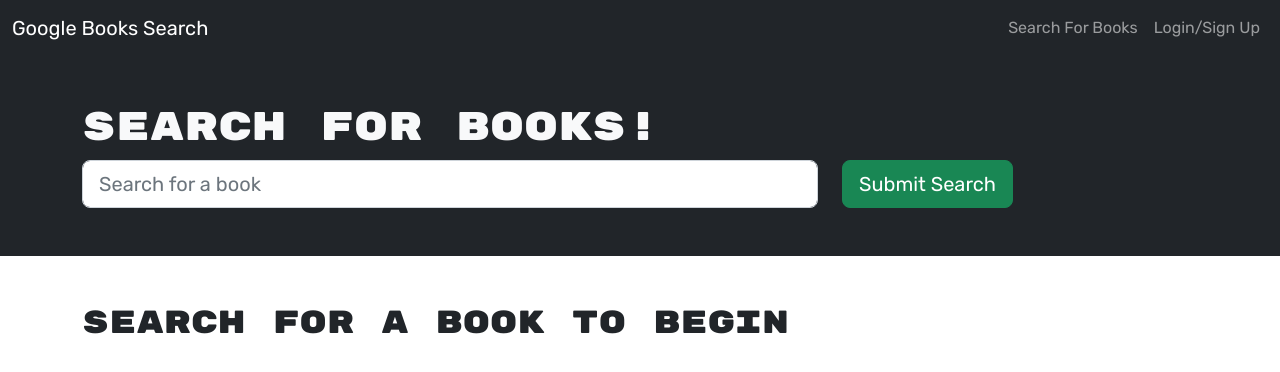
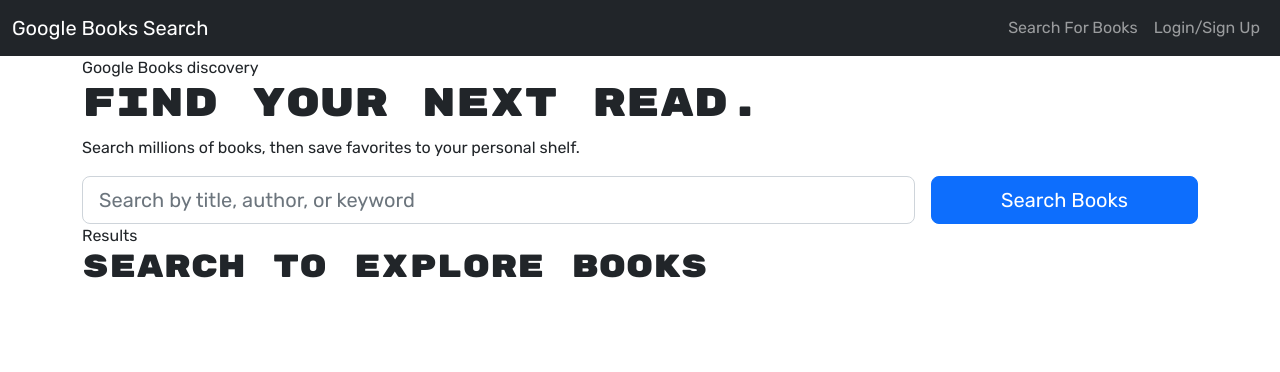
Before and after one commit to PHTMGatt/18-MERN-Book-Search-Engine, a React (Vite) app in the folder client/: page / in a window 1280 px wide. Shown: the top 372 px of the page. Built offline with nearby package versions, Linux system fonts and the light colour scheme.

Commit message:
Polish book search experience

```diff
--- a/client/src/pages/SearchBooks.tsx
+++ b/client/src/pages/SearchBooks.tsx
@@ -1,162 +1,161 @@
-import { useState, useEffect } from 'react';
+import { useEffect, useState } from 'react';
 import type { FormEvent } from 'react';
-import {
-  Container,
-  Col,
-  Form,
-  Button,
-  Card,
-  Row
-} from 'react-bootstrap';
+import { Button, Card, Col, Container, Form, Row } from 'react-bootstrap';
 import { useMutation } from '@apollo/client';
 import { SAVE_BOOK } from '../utils/mutations';
 import Auth from '../utils/auth';
 import { searchGoogleBooks } from '../utils/API';
-import { saveBookIds, getSavedBookIds } from '../utils/localStorage';
+import { getSavedBookIds, saveBookIds } from '../utils/localStorage';
 import type { Book } from '../models/Book';
 import type { GoogleAPIBook } from '../models/GoogleAPIBook';
 
 const SearchBooks = () => {
-  // create state for holding returned google api data
   const [searchedBooks, setSearchedBooks] = useState<Book[]>([]);
-  // create state for holding our search field data
   const [searchInput, setSearchInput] = useState('');
+  const [savedBookIds, setSavedBookIds] = useState<string[]>(getSavedBookIds());
+  const [statusMessage, setStatusMessage] = useState('');
+  const [isSearching, setIsSearching] = useState(false);
 
-  // create state to hold saved bookId values
-  const [savedBookIds, setSavedBookIds] = useState(getSavedBookIds());
+  const [saveBook] = useMutation(SAVE_BOOK);
 
-  const [saveBook, { error }] = useMutation(SAVE_BOOK);
+  useEffect(() => {
+    saveBookIds(savedBookIds);
+  }, [savedBookIds]);
 
-  // set up useEffect hook to save `savedBookIds` list to localStorage on component unmount
-  // learn more here: https://reactjs.org/docs/hooks-effect.html#effects-with-cleanup
-  useEffect(() => {
-    return () => saveBookIds(savedBookIds);
-  });
-
-// Todo: implement handleFormSubmit to prevent default, check searchInput, fetch books with searchGoogleBooks, handle errors, map API items to bookData, update searchedBooks state and clear input
-// Note logs the fetched ‘items’ and mapped ‘bookData’, defaults missing authors to ['No author to display'], picks thumbnail or empty string, then calls setSearchedBooks(bookData) and resets searchInput, with errors caught and logged
-
-
-  // create method to search for books and set state on form submit
   const handleFormSubmit = async (event: FormEvent<HTMLFormElement>) => {
     event.preventDefault();
 
-    if (!searchInput) {
-      return false;
+    const query = searchInput.trim();
+    if (!query) {
+      setStatusMessage('Enter a title, author, or keyword to search.');
+      return;
     }
 
+    setIsSearching(true);
+    setStatusMessage('');
+
     try {
-      const response = await searchGoogleBooks(searchInput);
-
+      const response = await searchGoogleBooks(query);
       if (!response.ok) {
-        throw new Error('something went wrong!');
+        throw new Error('Google Books search failed.');
       }
 
-      const { items } = await response.json();
-      console.log("items: ", items);
+      const payload = await response.json();
+      const items: GoogleAPIBook[] = payload.items ?? [];
 
-      const bookData = items.map((book: GoogleAPIBook) => ({
+      const bookData: Book[] = items.map((book) => ({
         bookId: book.id,
-        authors: book.volumeInfo.authors || ['No author to display'],
-        title: book.volumeInfo.title,
-        description: book.volumeInfo.description,
+        authors: book.volumeInfo.authors || ['Unknown author'],
+        title: book.volumeInfo.title || 'Untitled',
+        description: book.volumeInfo.description || 'No description available.',
         image: book.volumeInfo.imageLinks?.thumbnail || '',
       }));
 
-      console.log("bookData: ", bookData);
-
       setSearchedBooks(bookData);
       setSearchInput('');
+
+      if (bookData.length === 0) {
+        setStatusMessage(`No books found for “${query}”.`);
+      }
     } catch (err) {
       console.error(err);
+      setSearchedBooks([]);
+      setStatusMessage('Unable to search Google Books right now. Try again in a moment.');
+    } finally {
+      setIsSearching(false);
     }
   };
 
-// Todo: implement handleSaveBook to locate book by 'bookId' in 'searchedBooks', retrieve auth token, call 'saveBook' mutation with { variables: { bookData: ... } }, and update 'savedBookIds'
-// Note finds 'bookToSave' via searchedBooks.find, gets token from Auth.loggedIn()/Auth.getToken(), returns false if no token, executes saveBook({ variables: { bookData } }), destructures { data }, appends bookToSave.bookId to savedBookIds, and logs errors
-
-
-  // create function to handle saving a book to our database
   const handleSaveBook = async (bookId: string) => {
-    // find the book in `searchedBooks` state by the matching id
-    const bookToSave: Book = searchedBooks.find((book) => book.bookId === bookId)!;
-
-    // get token
-    const token = Auth.loggedIn() ? Auth.getToken() : null;
-
-    if (!token) {
-      return false;
-    }
+    const bookToSave = searchedBooks.find((book) => book.bookId === bookId);
+    if (!bookToSave || !Auth.loggedIn()) return;
 
     try {
-     // const response = await saveBook(bookToSave, token);
-     // const { bookId, authors, description, image, title } = bookToSave;
-
-      const { data } = await saveBook({
-        variables: { bookData: { ...bookToSave } },
-      });
-      // if book successfully saves to user's account, save book id to state
-      setSavedBookIds([...savedBookIds, bookToSave.bookId]);
+      await saveBook({ variables: { bookData: { ...bookToSave } } });
+      setSavedBookIds((current) =>
+        current.includes(bookToSave.bookId) ? current : [...current, bookToSave.bookId]
+      );
     } catch (err) {
       console.error(err);
+      setStatusMessage('That book could not be saved. Please try again.');
     }
   };
 
   return (
     <>
-      <div className="text-light bg-dark p-5">
+      <section className='book-hero'>
         <Container>
-          <h1>Search for Books!</h1>
-          <Form onSubmit={handleFormSubmit}>
-            <Row>
-              <Col xs={12} md={8}>
+          <span className='eyebrow'>Google Books discovery</span>
+          <h1>Find your next read.</h1>
+          <p>Search millions of books, then save favorites to your personal shelf.</p>
+
+          <Form onSubmit={handleFormSubmit} className='book-search-form'>
+            <Row className='g-3'>
+              <Col xs={12} md={9}>
                 <Form.Control
                   name='searchInput'
                   value={searchInput}
                   onChange={(e) => setSearchInput(e.target.value)}
                   type='text'
                   size='lg'
-                  placeholder='Search for a book'
+                  placeholder='Search by title, author, or keyword'
+                  aria-label='Search books'
                 />
               </Col>
-              <Col xs={12} md={4}>
-                <Button type='submit' variant='success' size='lg'>
-                  Submit Search
+              <Col xs={12} md={3}>
+                <Button type='submit' size='lg' className='w-100 primary-action' disabled={isSearching}>
+                  {isSearching ? 'Searching…' : 'Search Books'}
                 </Button>
               </Col>
             </Row>
           </Form>
         </Container>
-      </div>
+      </section>
 
-      <Container>
-        <h2 className='pt-5'>
-          {searchedBooks.length
-            ? `Viewing ${searchedBooks.length} results:`
-            : 'Search for a book to begin'}
-        </h2>
-        <Row>
+      <Container className='results-section'>
+        <div className='section-heading'>
+          <div>
+            <span className='eyebrow'>Results</span>
+            <h2>
+              {searchedBooks.length
+                ? `${searchedBooks.length} ${searchedBooks.length === 1 ? 'book' : 'books'} found`
+                : 'Search to explore books'}
+            </h2>
+          </div>
+          {!Auth.loggedIn() && searchedBooks.length > 0 ? (
+            <span className='helper-text'>Log in to save books to your shelf.</span>
+          ) : null}
+        </div>
+
+        {statusMessage ? <div className='status-message'>{statusMessage}</div> : null}
+
+        <Row className='g-4'>
           {searchedBooks.map((book) => {
+            const isSaved = savedBookIds.includes(book.bookId);
+
             return (
-              <Col md="4" key={book.bookId}>
-                <Card border='dark'>
-                  {book.image ? (
-                    <Card.Img src={book.image} alt={`The cover for ${book.title}`} variant='top' />
-                  ) : null}
-                  <Card.Body>
+              <Col sm={12} md={6} lg={4} key={book.bookId}>
+                <Card className='book-card h-100'>
+                  <div className='book-cover-wrap'>
+                    {book.image ? (
+                      <Card.Img src={book.image} alt={`Cover for ${book.title}`} className='book-cover' />
+                    ) : (
+                      <div className='book-cover-placeholder'>No cover</div>
+                    )}
+                  </div>
+                  <Card.Body className='d-flex flex-column'>
                     <Card.Title>{book.title}</Card.Title>
-                    <p className='small'>Authors: {book.authors}</p>
-                    <Card.Text>{book.description}</Card.Text>
-                    {Auth.loggedIn() && (
+                    <p className='book-authors'>{book.authors.join(', ')}</p>
+                    <Card.Text className='book-description'>{book.description}</Card.Text>
+                    {Auth.loggedIn() ? (
                       <Button
-                        disabled={savedBookIds?.some((savedBookId: string) => savedBookId === book.bookId)}
-                        className='btn-block btn-info'
-                        onClick={() => handleSaveBook(book.bookId)}>
-                        {savedBookIds?.some((savedBookId: string) => savedBookId === book.bookId)
-                          ? 'This book has already been saved!'
-                          : 'Save this Book!'}
+                        disabled={isSaved}
+                        className='mt-auto save-button'
+                        onClick={() => void handleSaveBook(book.bookId)}
+                      >
+                        {isSaved ? 'Saved' : 'Save to My Books'}
                       </Button>
-                    )}
+                    ) : null}
                   </Card.Body>
                 </Card>
               </Col>
```
